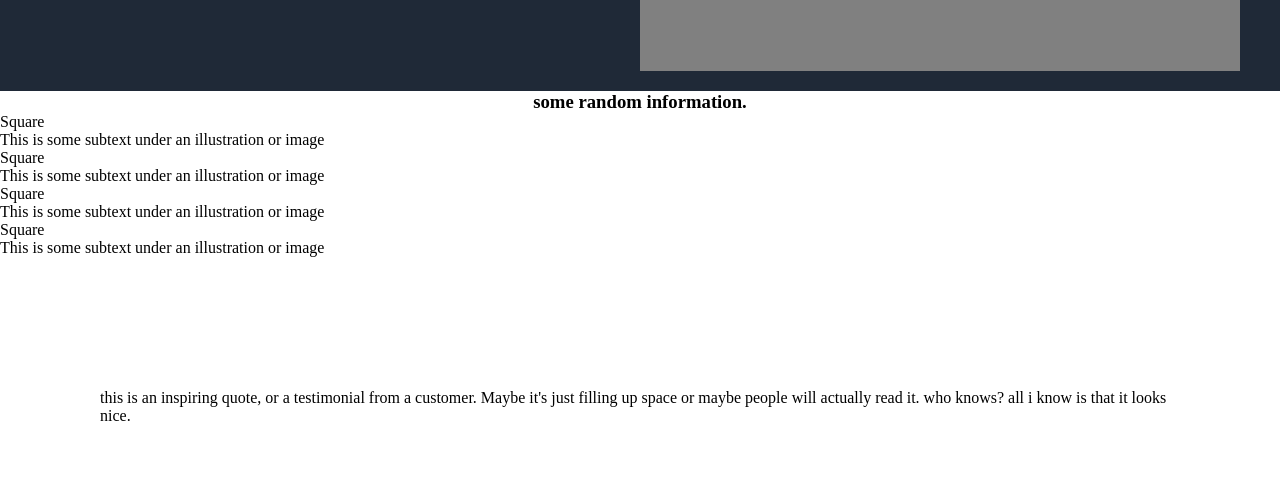
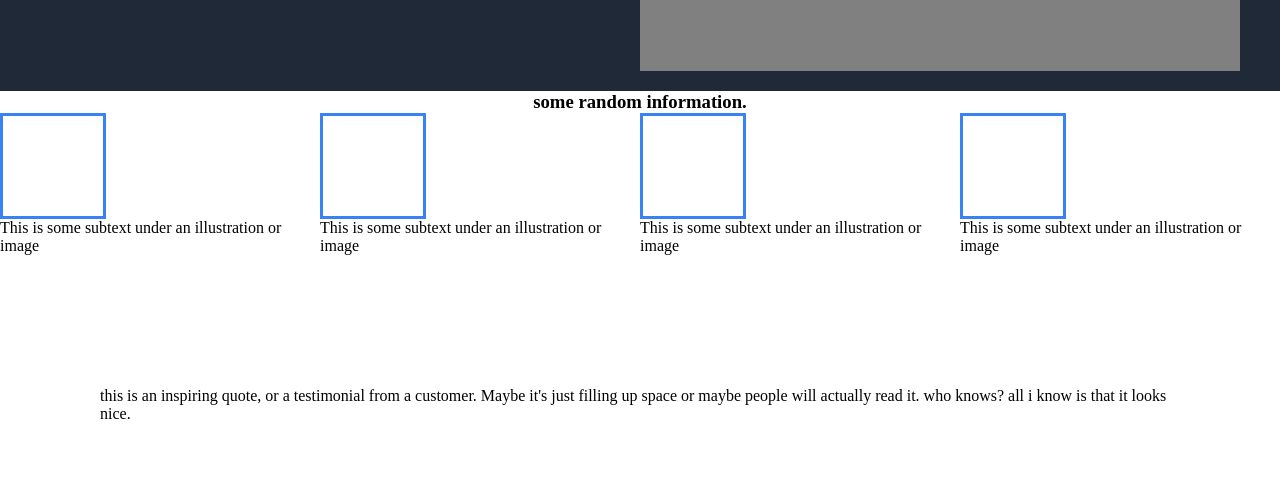
Before and after one commit to Deelaw08/odin-landingpage, a plain HTML site: page index.html in a window 1280 px wide. Shown: the part 307-800 px from the top of the page. Drawn offline with Linux system fonts and the light colour scheme.

Commit message:
added squares

```diff
--- a/index.html
+++ b/index.html
@@ -35,19 +35,19 @@
             <h3>some random information.</h3>
             <div class="boxes">
               <div>
-                <div>Square</div>
+                <div class = "square"></div>
                 <span>This is some subtext under an illustration or image</span>
               </div>
               <div>
-                <div>Square</div>
+                <div class = "square"></div>
                 <span>This is some subtext under an illustration or image</span>
               </div>
               <div>
-                <div>Square</div>
+                <div class = "square"></div>
                 <span>This is some subtext under an illustration or image</span>
               </div>
               <div>
-                <div>Square</div>
+                <div class = "square"></div>
                 <span>This is some subtext under an illustration or image</span>
               </div>
               </div>
--- a/styles.css
+++ b/styles.css
@@ -96,3 +96,16 @@
   display: flex;
   justify-content: end;
 }
+
+.boxes {
+  display: flex;
+  justify-content: space-evenly;
+  align-items: center;
+}
+
+.square {
+  width: 100px;
+  height: 100px;
+  border-style: solid;
+  border-color: #3882f6;
+}
```
